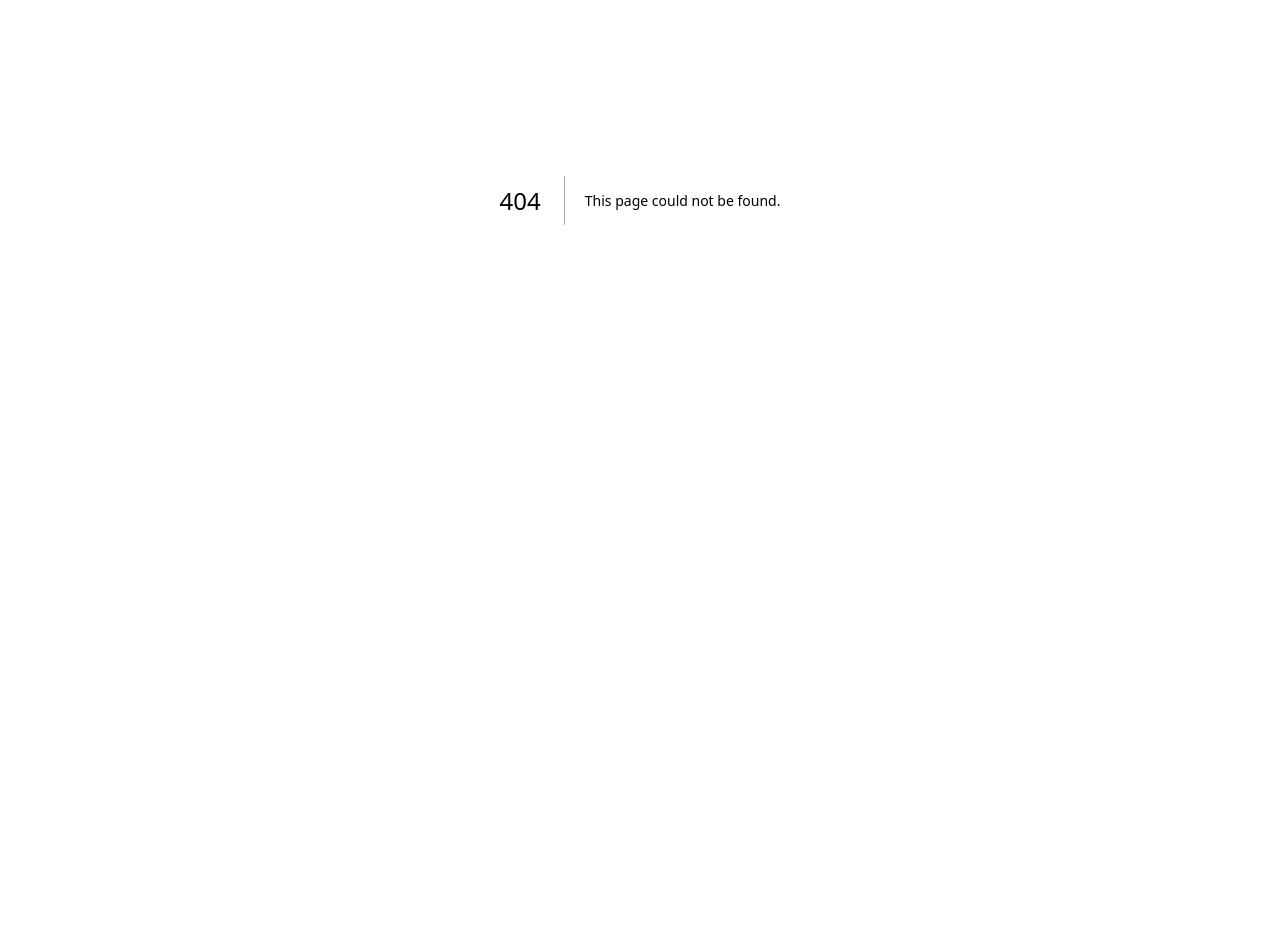
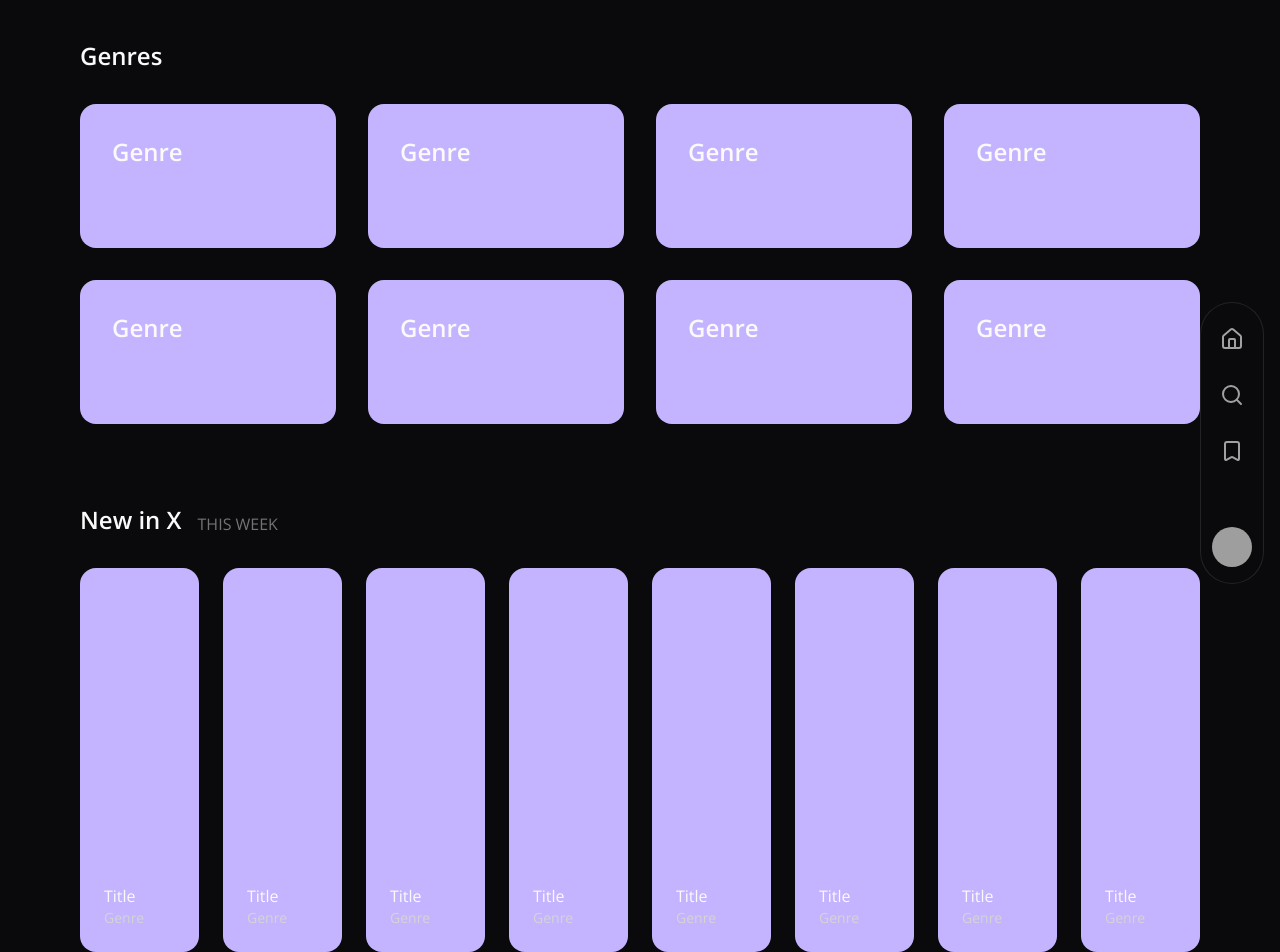
Before and after one commit to oscarbrehier/streaming, a Next.js app: page /browse in a window 1280 px wide. Before the commit this address had no page. Shown: the part 200-1152 px from the top of the page. Before the commit the page ends 800 px from the top, so only its background shows below. Built offline with nearby package versions, Linux system fonts and the light colour scheme; no server answers; grey boxes are pictures that could not be loaded.

Commit message:
browse page skeleton

```diff
--- /dev/null
+++ b/src/app/(main)/browse/page.tsx
@@ -0,0 +1,160 @@
+export default function Page() {
+
+	return (
+
+		<div className="p-20">
+
+			<div>
+				<p className="text-4xl font-bold">Browse</p>
+				<p className="text-neutral-300 mt-4">Find something by mood, genre, or format.</p>
+			</div>
+
+			<div className="mt-20">
+
+				<p className="text-2xl font-semibold mb-8">Genres</p>
+
+				<div className="grid grid-cols-4 gap-8">
+
+					<div className="w-full aspect-video bg-violet-300 rounded-2xl p-8">
+						<p className="text-2xl font-semibold">Genre</p>
+					</div>
+					<div className="w-full aspect-video bg-violet-300 rounded-2xl p-8">
+						<p className="text-2xl font-semibold">Genre</p>
+					</div>
+					<div className="w-full aspect-video bg-violet-300 rounded-2xl p-8">
+						<p className="text-2xl font-semibold">Genre</p>
+					</div>
+					<div className="w-full aspect-video bg-violet-300 rounded-2xl p-8">
+						<p className="text-2xl font-semibold">Genre</p>
+					</div>
+					<div className="w-full aspect-video bg-violet-300 rounded-2xl p-8">
+						<p className="text-2xl font-semibold">Genre</p>
+					</div>
+					<div className="w-full aspect-video bg-violet-300 rounded-2xl p-8">
+						<p className="text-2xl font-semibold">Genre</p>
+					</div>
+					<div className="w-full aspect-video bg-violet-300 rounded-2xl p-8">
+						<p className="text-2xl font-semibold">Genre</p>
+					</div>
+					<div className="w-full aspect-video bg-violet-300 rounded-2xl p-8">
+						<p className="text-2xl font-semibold">Genre</p>
+					</div>
+
+				</div>
+
+			</div>
+
+			<div className="mt-20">
+
+				<div className="flex items-end space-x-4">
+					<p className="text-2xl font-semibold mb-8">New in X</p>
+					<p className="text-neutral-500 mb-8 uppercase">this week</p>
+				</div>
+
+				<div className="grid grid-cols-8 gap-6">
+
+					<div className="w-full h-96 bg-violet-300 rounded-2xl p-6 flex flex-col justify-between">
+
+						<div>
+
+						</div>
+
+						<div>
+							<p>Title</p>
+							<p className="text-neutral-300 text-sm">Genre</p>
+						</div>
+					</div>
+
+					<div className="w-full h-96 bg-violet-300 rounded-2xl p-6 flex flex-col justify-between">
+
+						<div>
+
+						</div>
+
+						<div>
+							<p>Title</p>
+							<p className="text-neutral-300 text-sm">Genre</p>
+						</div>
+					</div>
+
+					<div className="w-full h-96 bg-violet-300 rounded-2xl p-6 flex flex-col justify-between">
+
+						<div>
+
+						</div>
+
+						<div>
+							<p>Title</p>
+							<p className="text-neutral-300 text-sm">Genre</p>
+						</div>
+					</div>
+
+					<div className="w-full h-96 bg-violet-300 rounded-2xl p-6 flex flex-col justify-between">
+
+						<div>
+
+						</div>
+
+						<div>
+							<p>Title</p>
+							<p className="text-neutral-300 text-sm">Genre</p>
+						</div>
+					</div>
+
+					<div className="w-full h-96 bg-violet-300 rounded-2xl p-6 flex flex-col justify-between">
+
+						<div>
+
+						</div>
+
+						<div>
+							<p>Title</p>
+							<p className="text-neutral-300 text-sm">Genre</p>
+						</div>
+					</div>
+
+					<div className="w-full h-96 bg-violet-300 rounded-2xl p-6 flex flex-col justify-between">
+
+						<div>
+
+						</div>
+
+						<div>
+							<p>Title</p>
+							<p className="text-neutral-300 text-sm">Genre</p>
+						</div>
+					</div>
+
+					<div className="w-full h-96 bg-violet-300 rounded-2xl p-6 flex flex-col justify-between">
+
+						<div>
+
+						</div>
+
+						<div>
+							<p>Title</p>
+							<p className="text-neutral-300 text-sm">Genre</p>
+						</div>
+					</div>
+
+					<div className="w-full h-96 bg-violet-300 rounded-2xl p-6 flex flex-col justify-between">
+
+						<div>
+
+						</div>
+
+						<div>
+							<p>Title</p>
+							<p className="text-neutral-300 text-sm">Genre</p>
+						</div>
+					</div>
+
+				</div>
+
+			</div>
+
+		</div>
+
+	);
+
+};
--- a/src/app/(main)/layout.tsx
+++ b/src/app/(main)/layout.tsx
@@ -12,7 +12,7 @@ export default async function RootLayout({
 
 	return (
 
-		<div className="min-h-screen flex flex-col bg-card">
+		<div className="min-h-screen flex flex-col bg-background">
 			<Navbar user={{ email: user?.email, user_metadata: user?.user_metadata ?? {} }} />
 			{children}
 		</div>
--- a/src/app/globals.css
+++ b/src/app/globals.css
@@ -79,7 +79,7 @@
 }
 
 .dark {
-  --background: oklch(0.145 0 0);
+  --background: #0A0A0D;
   --foreground: oklch(0.985 0 0);
   --card: oklch(0.205 0 0);
   --card-foreground: oklch(0.985 0 0);
--- a/src/components/HeroBanner.tsx
+++ b/src/components/HeroBanner.tsx
@@ -67,7 +67,7 @@ export function HeroBanner({
 
 			})}
 
-			<div className="absolute inset-0 bg-linear-to-t from-card to-transparent z-10" />
+			<div className="absolute inset-0 bg-linear-to-t from-background to-transparent z-10" />
 
 			{items[visibleIdx] && (
 
--- a/src/components/navbar/Navbar.tsx
+++ b/src/components/navbar/Navbar.tsx
@@ -27,7 +27,7 @@ export function Navbar({ user }: NavbarProps) {
 
 	return (
 
-		<div className="fixed bottom-4 right-4 h-auto w-16 z-40 bg-card border border-border rounded-full flex flex-col items-center justify-between p-4 space-y-14">
+		<div className="fixed bottom-4 right-4 h-auto w-16 z-40 bg-background border border-border rounded-full flex flex-col items-center justify-between p-4 space-y-14">
 
 			<div className="flex flex-col space-y-4">
 
```
